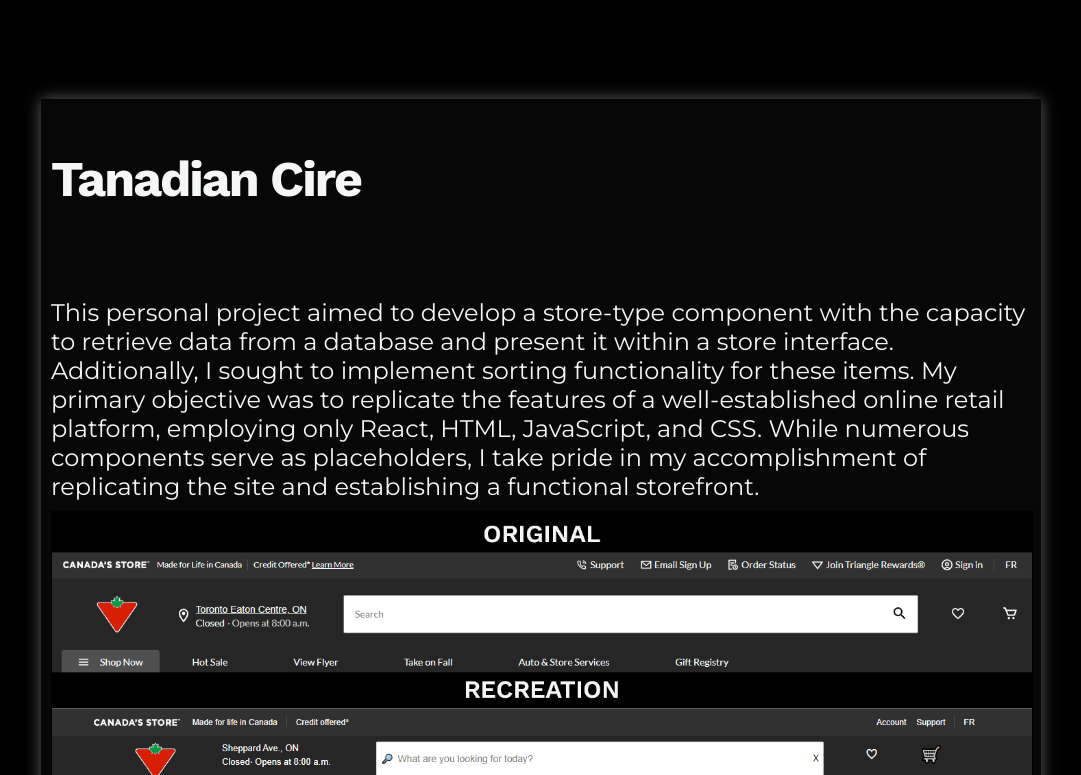
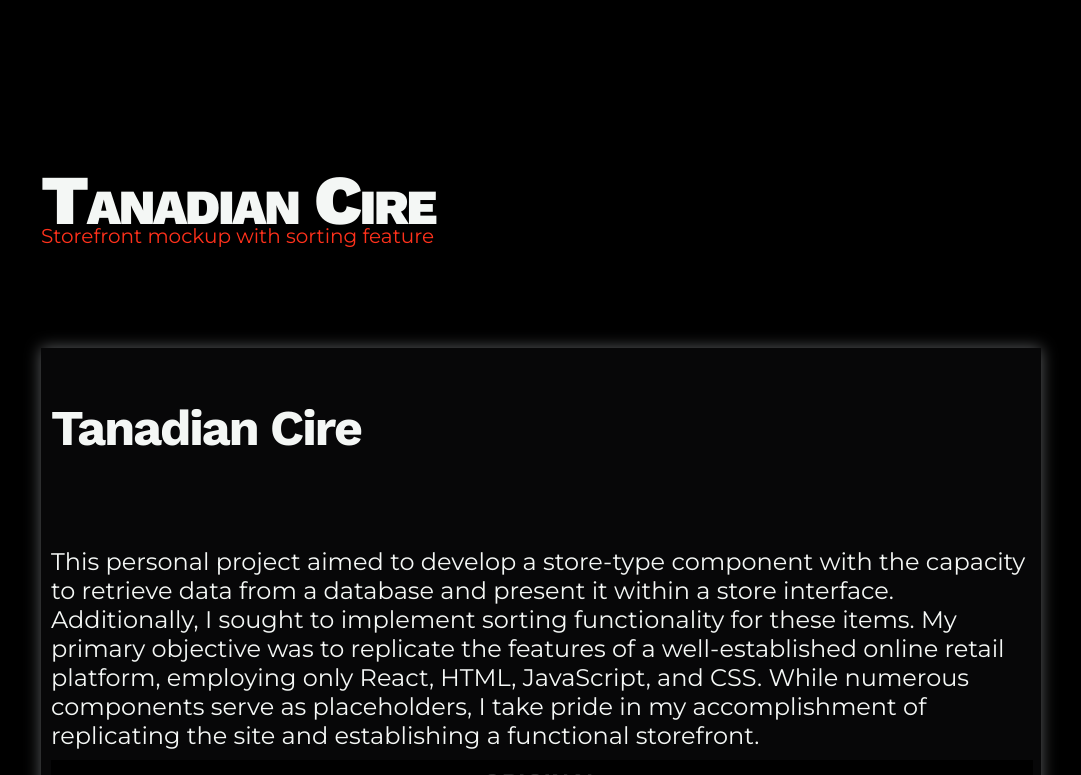
Before and after one commit to leondoes/reactrain, a React (Create React App) app: page /work in a window 1280 px wide. Shown: the part 961-1736 px from the top of the page, without its empty margins (99-1180 px from the left). Built offline with nearby package versions, Linux system fonts and the light colour scheme.

Commit message:
:art: Rewrote the code on the scroll down link logic to not use useRef and instead use ids. This should allow extraction of the function into it's own component. (#43)

```diff
--- a/src/components/Work/index.js
+++ b/src/components/Work/index.js
@@ -1,4 +1,4 @@
-import React, { useRef } from "react";
+import React from "react";
 import PageLayout from "../../layout/PageLayout";
 import { TanadianCire } from "../../assets/strings.en.js";
 import {
@@ -7,7 +7,6 @@
   Deck,
   Title,
   ScrollDownLink,
-  ScrollToTarget,
   ScrollDownDesc,
   Subtitle,
   Copy,
@@ -18,19 +17,12 @@
 import sortingvideo from "../../assets/sort_shop.mp4";
 
 const Work = () => {
-  const scrollTargetRef = useRef(null);
-
-  const scrollToTarget = () => {
-    if (scrollTargetRef.current) {
-      const navBarHeight = 130;
-      const targetTop =
-        scrollTargetRef.current.getBoundingClientRect().top +
-        window.scrollY -
-        navBarHeight;
-
-      window.scrollTo({
-        top: targetTop,
+  const scrollIntoView = (targetId) => {
+    const targetElement = document.getElementById(targetId);
+    if (targetElement) {
+      targetElement.scrollIntoView({
         behavior: "smooth",
+        block: "start",
       });
     }
   };
@@ -45,17 +37,21 @@
           challenges and create compelling digital solutions. Feel free to
           explore and get inspired by them.
         </Copy>
-        <ScrollDownLink onClick={scrollToTarget}>
-          Tanadian Cire{" "}
+        <ScrollDownLink onClick={() => scrollIntoView("TanadianCire")}>
+          Tanadian Cire
+          <ScrollDownDesc>
+            Storefront mockup with sorting feature
+          </ScrollDownDesc>
+        </ScrollDownLink>
+        <ScrollDownLink onClick={() => scrollIntoView("test")}>
+          Tanadian Cire
           <ScrollDownDesc>
             Storefront mockup with sorting feature
           </ScrollDownDesc>
         </ScrollDownLink>
         <Deck>
-          <Card>
-            <ScrollToTarget>
-              <Subtitle ref={scrollTargetRef}>{TanadianCire.SubTitle}</Subtitle>
-            </ScrollToTarget>
+          <Card id="TanadianCire">
+            <Subtitle>{TanadianCire.SubTitle}</Subtitle>
             <Copy>{TanadianCire.Body}</Copy>
             <FullScreenImg
               src={recreation}
@@ -66,7 +62,7 @@
             <AutoplayVideo videoSource={sortingvideo} />
             <Copy>{TanadianCire.body3}</Copy>
           </Card>
-          <Card>
+          <Card id="test">
             <Copy>Hello</Copy>
           </Card>
         </Deck>
--- a/src/components/Work/styled.js
+++ b/src/components/Work/styled.js
@@ -21,6 +21,7 @@
 
 export const Subtitle = styled.div`
   ${fontStyles.Subtitle};
+  scroll-margin-top: 150px;
 `;
 
 export const ScrollDownLink = styled.div`
@@ -28,7 +29,8 @@
   cursor: pointer;
 `;
 
-export const ScrollToTarget = styled.div``;
+export const ScrollToTarget = styled.div`
+`;
 
 export const ScrollDownDesc = styled.div`
   font-family: ${themeFonts.bodyFont};
@@ -66,4 +68,5 @@
   margin-bottom: 100px;
   margin-top: 100px;
   padding: 10px;
+  scroll-margin:100px; //Needed for scroll links to adjust for navbar height
 `;
```
